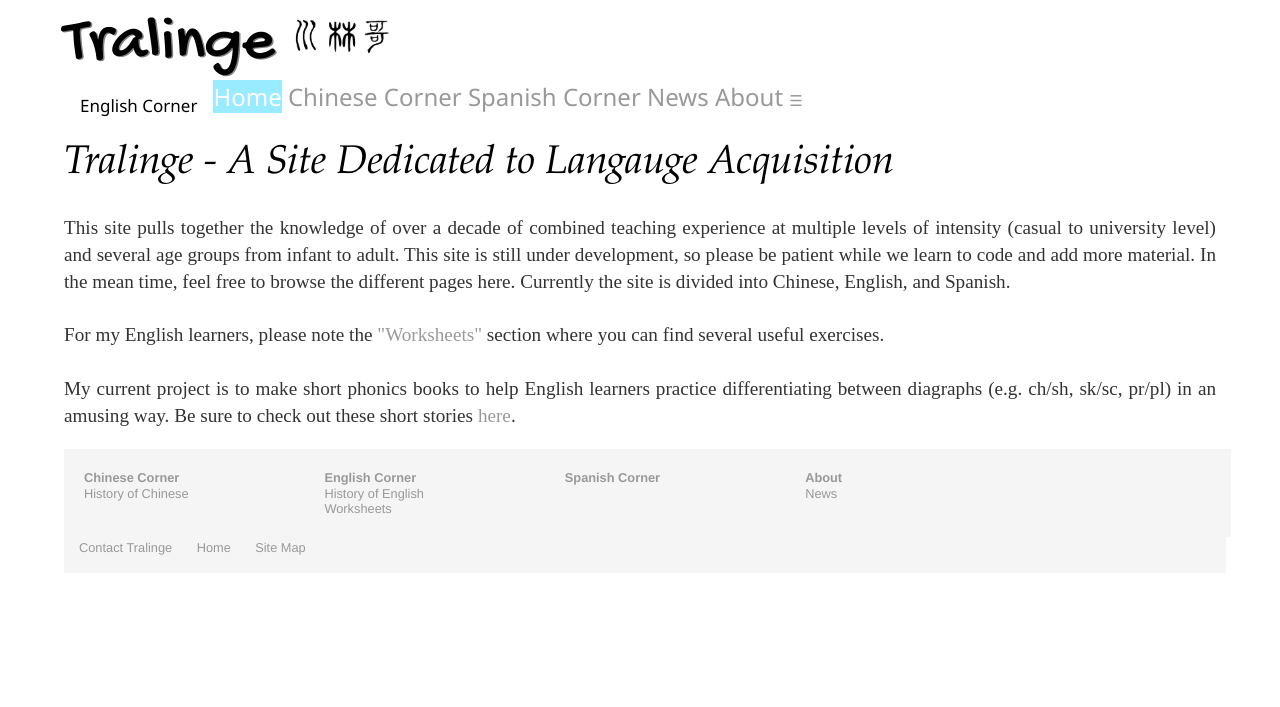
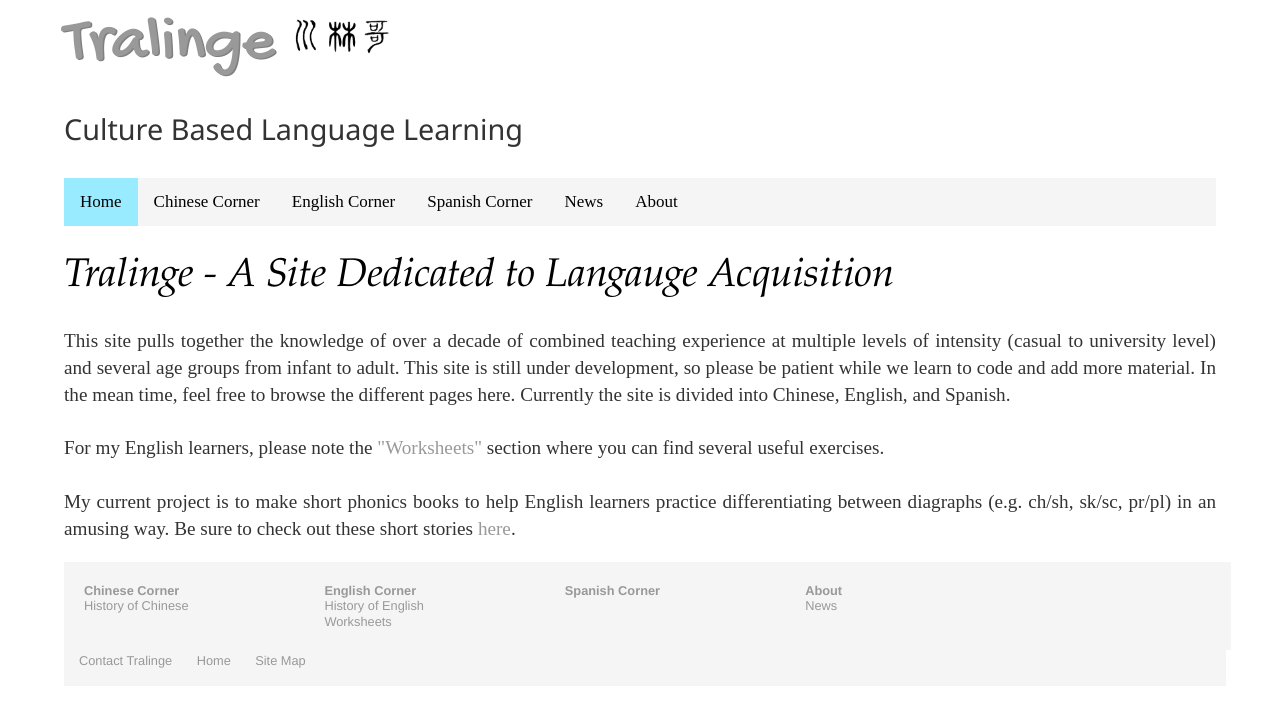
Before and after one commit to Tralinge/tralinge.github.io, a Jekyll site: the page built from index.html, in a window 1280 px wide. Shown: the top 707 px of the page. Built offline with Jekyll 4.4.1, drawn with Linux system fonts in a browser that asks for light colours.

Commit message:
Update default.html

```diff
--- a/_layouts/default.html
+++ b/_layouts/default.html
@@ -23,12 +23,12 @@
 		<body style="position: relative; min-height: 100%; top: 0px;">
 			<header>
 				<div style="font-family: 'Gochi Hand', cursive, serif;
-						  font-size: 4em; line-height: 1.1; color: black; text-shadow: 1.5px 1px grey;>
+						  font-size: 4em; line-height: 1.1; color: black; text-shadow: 1.5px 1px grey;">
 					<a href="https://www.tralinge.com">Tralinge</a>
 					<img src="https://www.tralinge.com/media/background/chuan lin ge.png" alt="chuan lin ge" width="100">
 				</div>
 
-				<div style="font-family: 'Segoe UI', Arial, san-serif; font-size: 1.5em; clear: both;>
+				<div style="font-family: 'Segoe UI', Arial, san-serif; font-size: 1.5em; clear: both;">
 					<p>Culture Based Language Learning</p>
 				</div>
 			</header>
```
